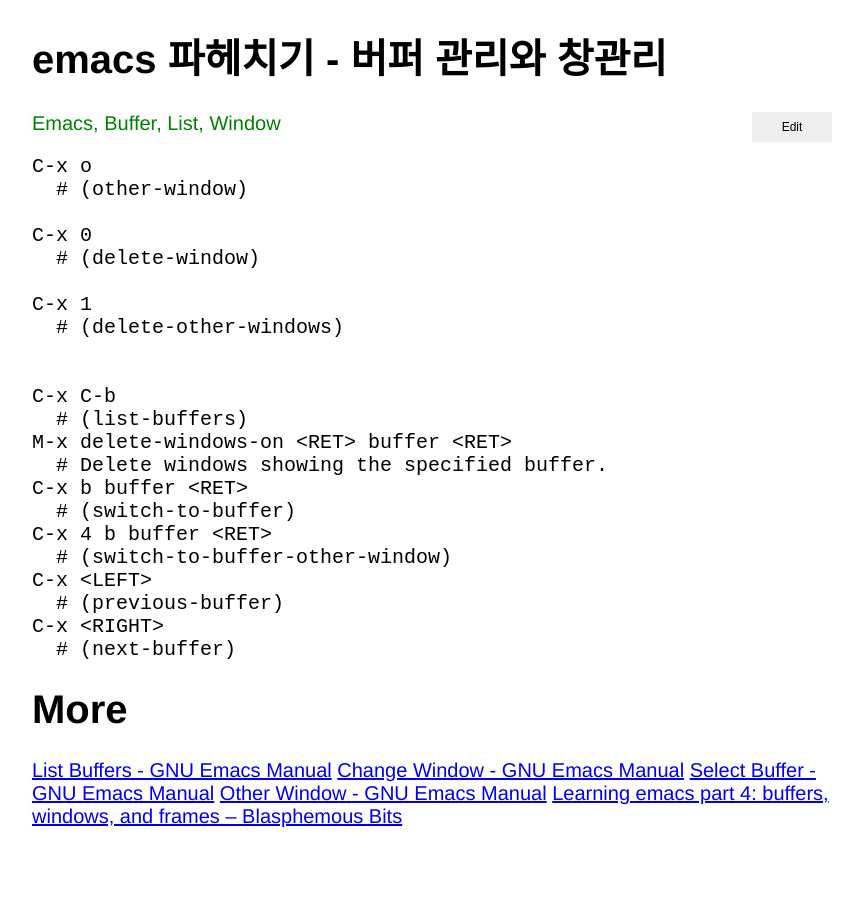
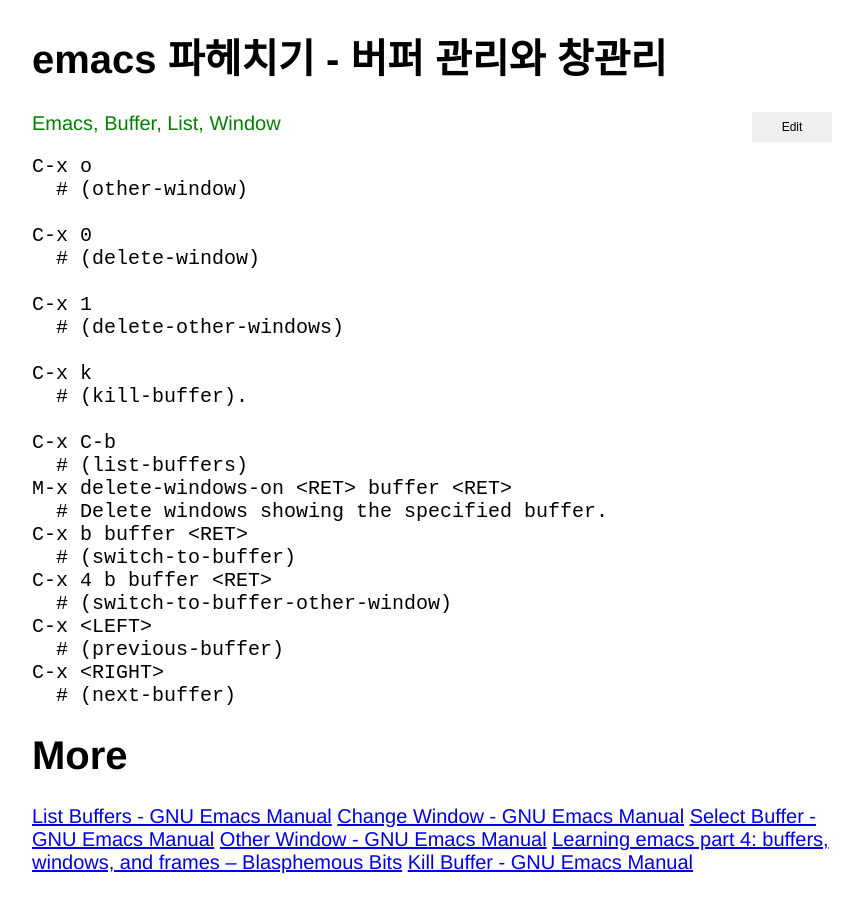
Before and after one commit to xiote/20200810_xiote.github.io, a Jekyll site: the page built from _posts/2020-07-17-04-02-29.md, in a window 1280 px wide. Shown: the whole page, without its empty margins (208-1071 px from the left). Built offline with Jekyll 4.4.1, drawn with Linux system fonts in a browser that asks for light colours.

Commit message:
Update 2020-07-17-04-02-29.md

```diff
--- a/_posts/2020-07-17-04-02-29.md
+++ b/_posts/2020-07-17-04-02-29.md
@@ -14,6 +14,8 @@
 C-x 1
   # (delete-other-windows)
 
+C-x k
+  # (kill-buffer).
 
 C-x C-b
   # (list-buffers)
@@ -35,3 +37,4 @@
 [Select Buffer - GNU Emacs Manual](https://www.gnu.org/software/emacs/manual/html_node/emacs/Select-Buffer.html)
 [Other Window - GNU Emacs Manual](https://www.gnu.org/software/emacs/manual/html_node/emacs/Other-Window.html)
 [Learning emacs part 4: buffers, windows, and frames &#8211; Blasphemous Bits](https://blasphemousbits.wordpress.com/2007/05/04/learning-emacs-part-4-buffers-windows-and-frames/)
+[Kill Buffer - GNU Emacs Manual](https://www.gnu.org/software/emacs/manual/html_node/emacs/Kill-Buffer.html)
```
